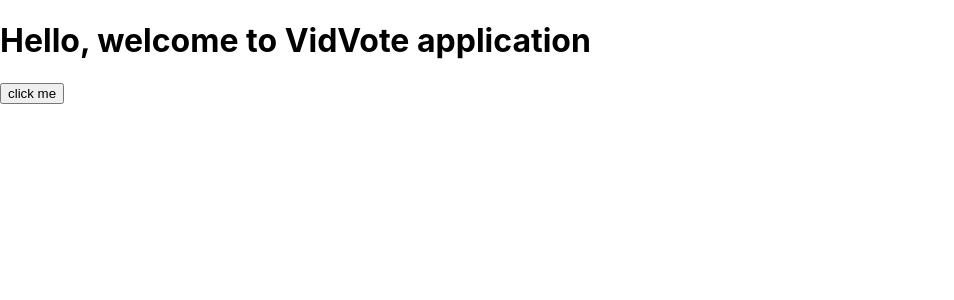
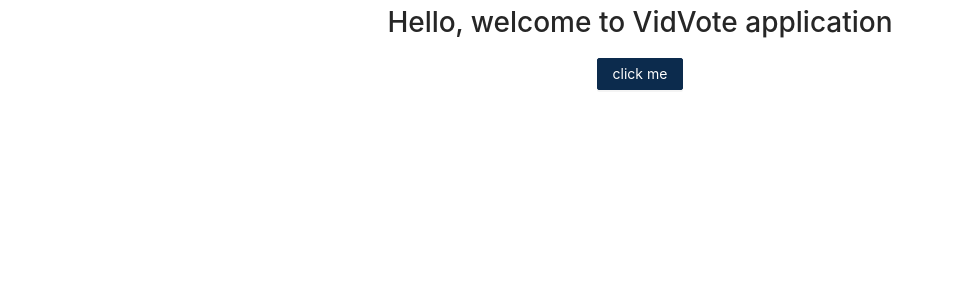
Before and after one commit to ayorich/frontend-vidvote, a React (Create React App) app: page / in a window 1280 px wide. Shown: the top 300 px of the page, without its empty margins (0-954 px from the left). Built offline with nearby package versions, Linux system fonts and the light colour scheme.

Commit message:
chore/antd-setup

```diff
--- /dev/null
+++ b/craco.config.js
@@ -0,0 +1,22 @@
+const CracoLessPlugin = require('craco-less');
+
+/**
+ * This file allows you to customize ant design,
+ * it provide a way to override color, border radius, border color, etc.
+ * please refer to https://ant.design/docs/react/customize-theme for more
+ */
+module.exports = {
+    plugins: [
+        {
+            plugin: CracoLessPlugin,
+            options: {
+                lessLoaderOptions: {
+                    lessOptions: {
+                        modifyVars: { '@primary-color': '#0C2B4D' },
+                        javascriptEnabled: true,
+                    },
+                },
+            },
+        },
+    ],
+};
--- a/src/App.css
+++ /dev/null
@@ -1,3 +0,0 @@
-.App {
-  text-align: center;
-}
--- /dev/null
+++ b/src/App.less
@@ -0,0 +1,9 @@
+@import '~antd/dist/antd.less';
+
+* {
+    box-sizing: border-box;
+}
+
+.app {
+    text-align: center;
+}
--- a/src/App.tsx
+++ b/src/App.tsx
@@ -1,12 +1,13 @@
 import React, { FC, ReactElement } from 'react';
-import './App.css';
+import { Button } from 'antd';
+import './App.less';
 
 const App: FC = (): ReactElement => {
     console.log('error');
     return (
         <div className="app">
             <h1>Hello, welcome to VidVote application</h1>
-            <button>click me</button>
+            <Button type="primary">click me</Button>
         </div>
     );
 };
```
Also changed, not shown: package.json (+9 -5 lines), 1 other file (tests, documents, lock files or other folders).
